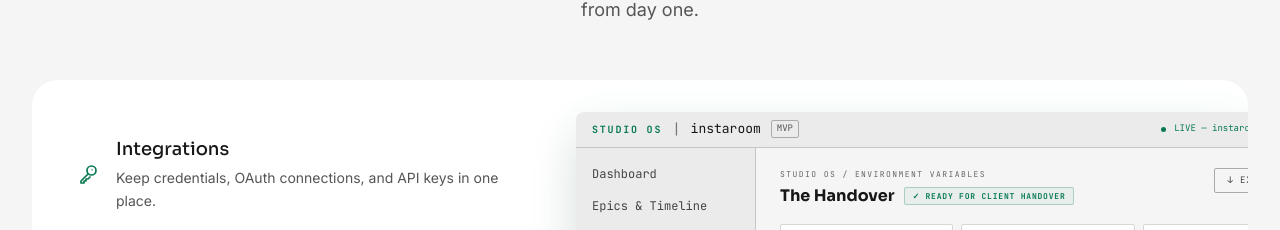
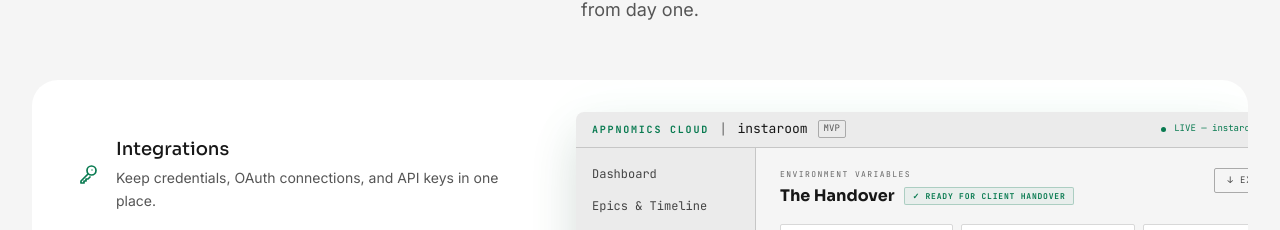
Before and after one commit to rup2701/appnomics-landing, a Next.js app: page / in a window 1280 px wide. Shown: the part 3440-3670 px from the top of the page. Built offline with nearby package versions, Linux system fonts and the light colour scheme.

Commit message:
feat(StudioOSMockup): update mockup references from Studio OS to Appnomics Cloud for clarity

```diff
--- a/components/sections/StudioOSMockup.tsx
+++ b/components/sections/StudioOSMockup.tsx
@@ -1,4 +1,4 @@
-// Read-only visual mockup of the Studio OS handover view — used inside the landing page
+// Read-only visual mockup of the Appnomics Cloud handover view — used inside the landing page
 
 const SAMPLE_VARS = [
   { service: "Neon", name: "DATABASE_URL", status: "connected", rotated: "2026-08-01" },
@@ -65,7 +65,7 @@ export default function StudioOSMockup() {
       >
         <div className="flex items-center gap-2.5">
           <span className="text-[10px] font-bold tracking-[0.18em] text-[#087a50]">
-            STUDIO OS
+            APPNOMICS CLOUD
           </span>
           <span className="text-[#777]">|</span>
           <span className="text-[#171717] text-[13px]">instaroom</span>
@@ -113,7 +113,7 @@ export default function StudioOSMockup() {
           <div className="flex items-start justify-between mb-4">
             <div>
               <p className="text-[8px] tracking-[0.18em] text-[#666] mb-1">
-                STUDIO OS / ENVIRONMENT VARIABLES
+                ENVIRONMENT VARIABLES
               </p>
               <div className="flex items-center gap-2.5">
                 <h3 className="text-base font-bold text-[#171717] m-0">
```
